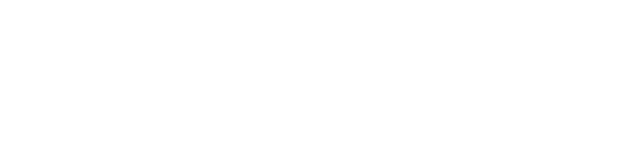
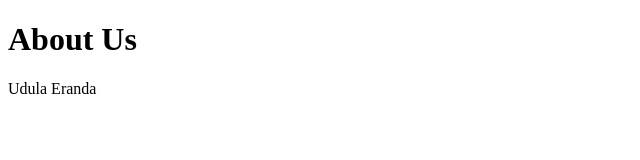
Before and after one commit to Udula-eranda/git-example-1, a plain HTML site: page index.html in a window 1280 px wide. Shown: the whole page, without its empty margins (0-640 px from the left). Drawn offline with Linux system fonts and the light colour scheme.

Commit message:
About Us Modified

```diff
--- a/index.html
+++ b/index.html
@@ -7,6 +7,7 @@
     <title>Git Session</title>
 </head>
 <body>
-
+    <h1>About Us</h1>
+    <p>Udula Eranda</p>
 </body>
 </html>
```
